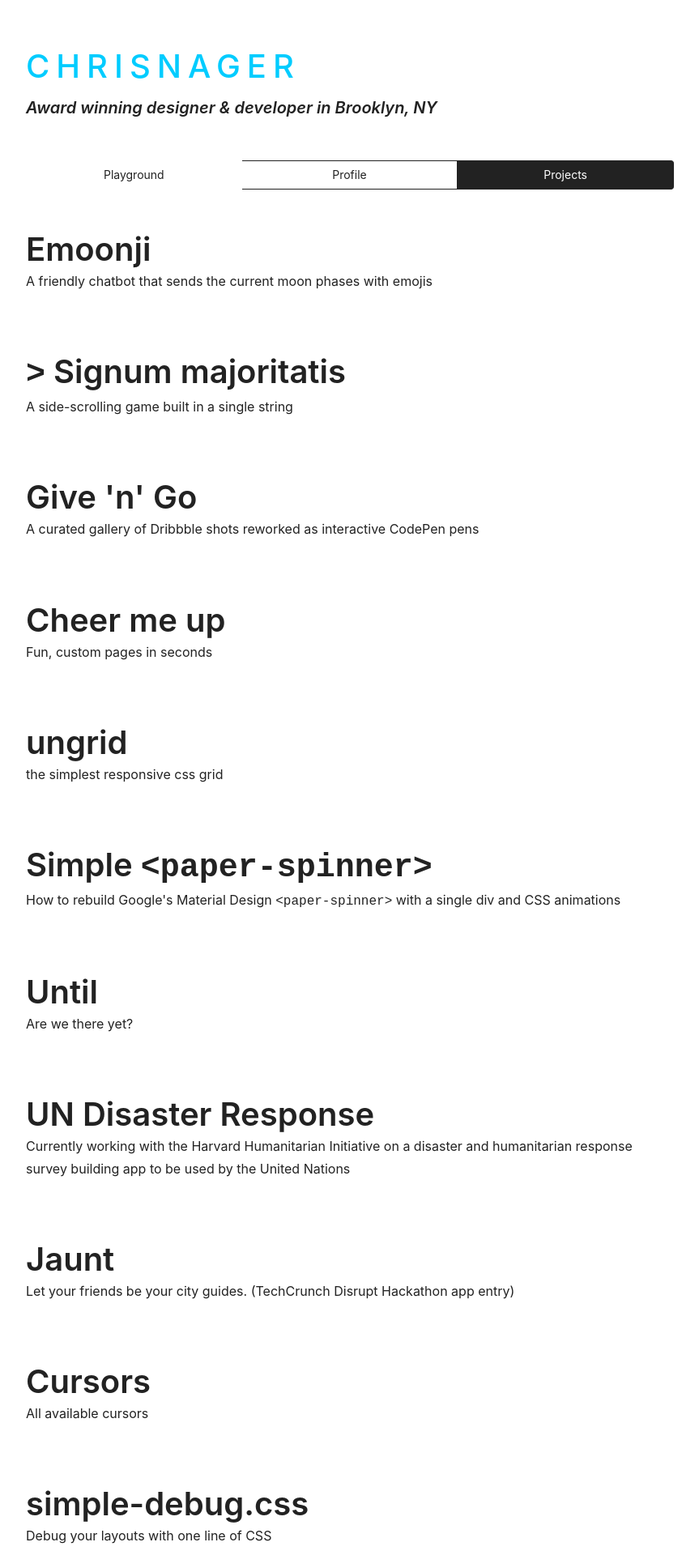
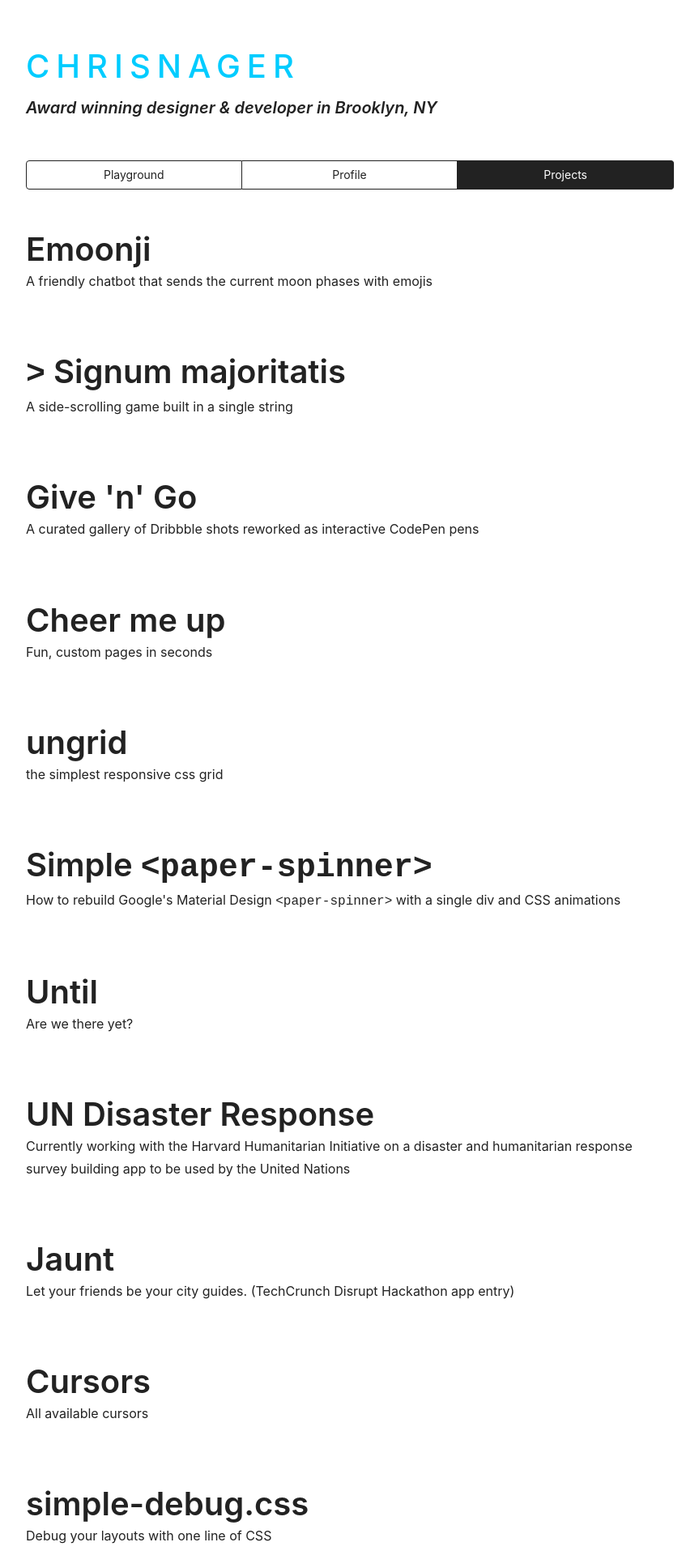
Before and after one commit to chrisnager/chrisnager.github.io, a Jekyll site: the page built from projects.html, in a window 1280 px wide. Shown: the top 1920 px of the page at 81% size, without its empty margins (208-1071 px from the left). Built offline with Jekyll 4.4.1, drawn with Linux system fonts in a browser that asks for light colours; nearby versions of some CDN libraries; library files that are not in the unit come from our copies.

Commit message:
Update nav links border

```diff
--- a/css/chrisnager.css
+++ b/css/chrisnager.css
@@ -335,7 +335,6 @@ iframe {
 
 .page--projects .nav__playground > a,
 .page--profile .nav__playground > a {
-    border-color: var(--white);
     color: var(--black);
     background-color: var(--white);
 }
```
